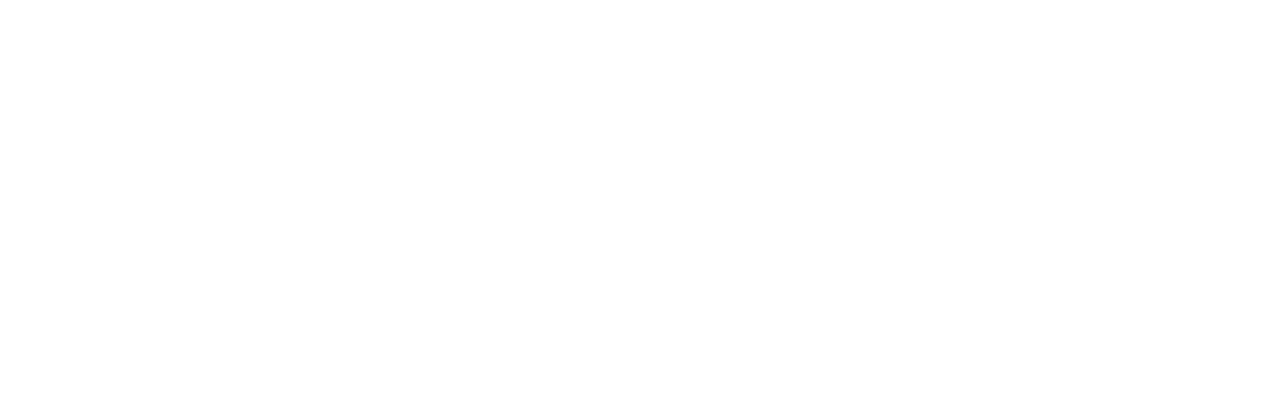
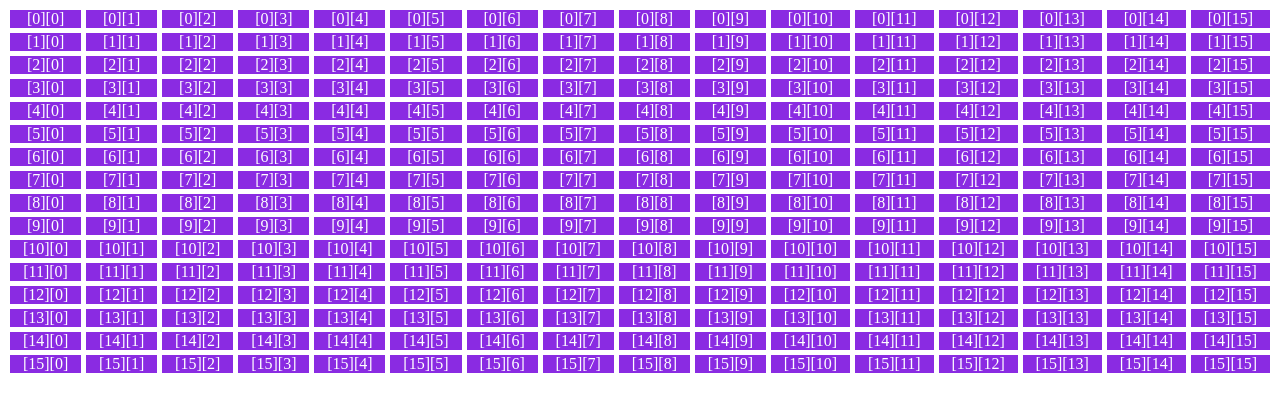
Before and after one commit to RZVD/etch-a-sketch, a plain HTML site: page index.html in a window 1280 px wide. Drawn offline with Linux system fonts and the light colour scheme.

Commit message:
prototyped grid generated via js

```diff
--- a/app.js
+++ b/app.js
@@ -0,0 +1,35 @@
+const GRID_DIMENSION = 16;
+
+const container = document.querySelector('.container');
+
+
+function initalize(){
+    createGrid()
+}
+
+function placeSquare(square, i, j){
+        square.style.gridRowStart = i;
+        square.style.gridRowEnd = i + 1;
+
+        square.style.gridColumnEnd = i + 1;
+        square.style.gridColumnEnd = j + 1;
+
+
+}
+
+function createGrid(){
+    for (let i = 0; i < GRID_DIMENSION; i++) {
+        for (let j = -0; j < GRID_DIMENSION; j++) {
+            let square = document.createElement('div');
+            square.classList.add('square');
+            square.classList.add(i + "_" + j);
+            placeSquare(square, i, j);
+            square.textContent = '[' + i + ']' + '[' + j + ']';
+
+            container.appendChild(square);
+
+        }
+    }
+
+}
+initalize()
--- a/index.html
+++ b/index.html
@@ -9,6 +9,8 @@
     <script src='app.js' defer></script>
 </head>
 <body>
+    <div class="container">
 
+    </div>
 </body>
 </html>
--- a/style.css
+++ b/style.css
@@ -0,0 +1,21 @@
+body,
+html{
+    padding: 0px;
+    margin: 0px;
+}
+
+.container{
+    display: grid;
+    gap: 5px;
+    margin: 10px;
+}
+.square{
+    background-color: blueviolet;
+    color: white;
+    width: auto;
+    height: auto;
+    text-align: center;
+    text-justify: center;
+    border: none;
+
+}
```
